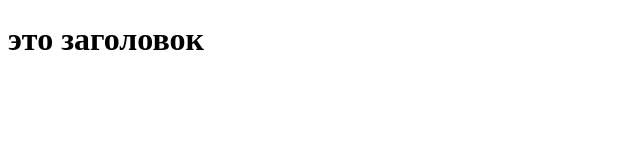
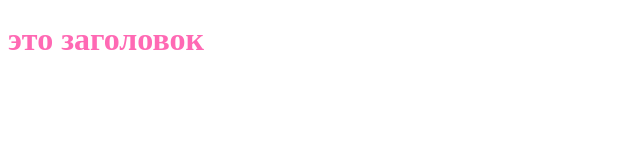
Before and after one commit to OksanaIva88/github-tutorial, a plain HTML site: page index.html in a window 1280 px wide. Shown: the whole page, without its empty margins (0-640 px from the left). Drawn offline with Linux system fonts and the light colour scheme.

Commit message:
поменяла цвет и подключила стили

```diff
--- a/css/styles.css
+++ b/css/styles.css
@@ -1,4 +1,4 @@
 body {
-    background-color: #fff;
-    color: #2a2a2a;
+  background-color: #fff;
+  color: hotpink;
 }
--- a/index.html
+++ b/index.html
@@ -5,6 +5,7 @@
     <meta charset="UTF-8">
     <meta name="viewport" content="width=device-width, initial-scale=1.0">
     <title> git rules!</title>
+    <link rel="stylesheet" href="css/styles.css">
 </head>
 
 <body>
```
